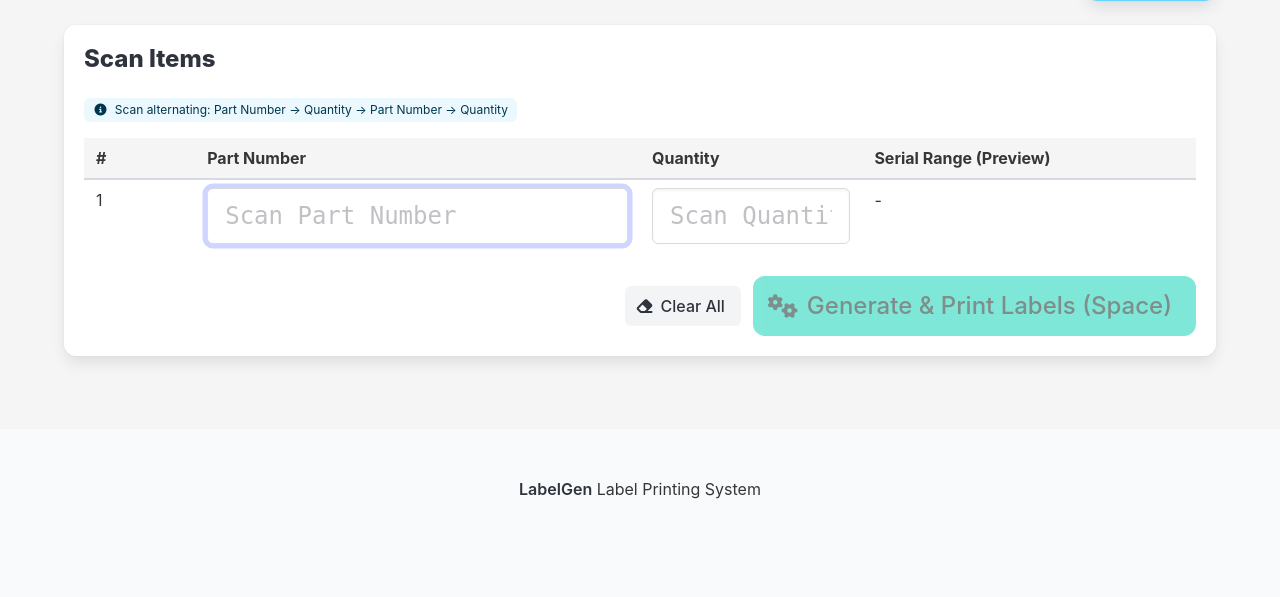
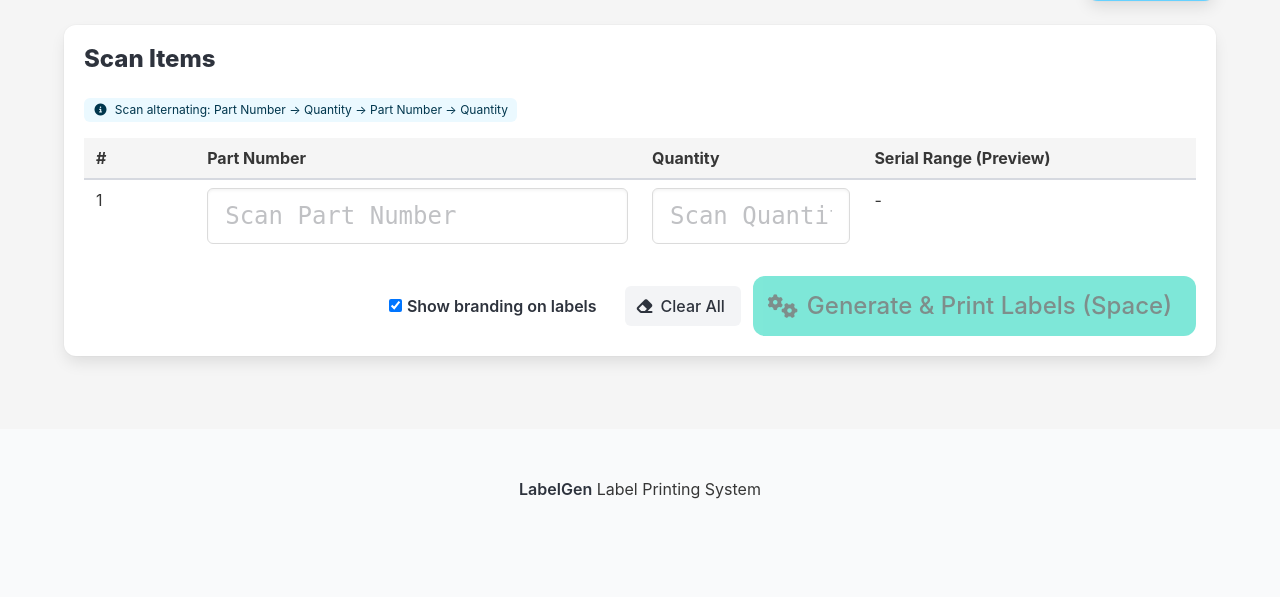
Before and after one commit to malbert911/LabelGen, a Django app: page /generate/ in a window 1280 px wide. Shown: the part 203-800 px from the top of the page. Run offline with Django 5.2, Linux system fonts and the light colour scheme; data comes from the database, SQL or seed files in the repository.

Commit message:
Add toggle for branding

```diff
--- a/backend/inventory/models.py
+++ b/backend/inventory/models.py
@@ -101,23 +101,44 @@ class Config(models.Model):
     # ZPL Label Templates
     serial_label_zpl = models.TextField(
         default="""^XA
-^FO140,30^A0N,25,25^FDNe pas enlever (Garantie)^FS
-^FO140,60^A0N,25,25^FDDo not remove (Warranty)^FS
-^FO250,120^BY2^BCN,70,Y,N,N^FD{{serial}}^FS
-^FO310,210^A0N,30,30^FDSN.# {{serial}}^FS
+^MTT
+^PW406
+^LL176
+^LH0,20
+^FO12,10^A0,18^FDNe pas enlever (Garantie)/Do not remove (Warranty)^FS
+{{branding_zone_start}}
+^FO12,30^A0,25^FDdcalltech.com^FS
+{{branding_zone_end}}
+^FO170,30^A0N,25,30^FD{{part}}^FS
+^FO20,60^BY4^BCN,60,N,N,N,A^FD{{serial}}^FS
+^FO90,130^A0N,20,30^FDSER.#: {{serial}}^FS
 ^XZ""",
         verbose_name="Serial Label ZPL Template",
-        help_text="ZPL template for inventory serial number labels. Use {{serial}} for serial number."
+        help_text="ZPL template for inventory serial number labels. Use {{serial}} for serial number, {{branding_zone_start}} and {{branding_zone_end}} for optional branding."
     )
 
     box_label_zpl = models.TextField(
         default="""^XA
-^FO320,30^A0N,35,35^FD{{part}}^FS
-^FO250,80^BY2^BCN,70,Y,N,N^FD{{part}}^FS
-^FO250,170^BY2^BCN,70,Y,N,N^FD{{serial}}^FS
-^FO310,260^A0N,30,30^FDSN.# {{serial}}^FS
-^FO230,320^BY2^BUN,70^FD{{upc_11_digits}}^FS
-^FO260,400^A0N,25,25^FDUPC: {{upc_full}}^FS
+^MTT
+^PW812
+^LL607
+^LH0,0
+^CI28
+
+^FO20,190^A0N,30,30^FDNuméro de pièce:^FS
+^FO20,220^A0N,30,20^FDPart Number:^FS
+^FO20,255^A0N,45,45^FD{{part}}^FS
+^FO310,220^BY3^BCN,70,Y,N,N^FD{{part}}^FS
+
+^FO20,330^A0N,30,30^FDNuméro de série:^FS
+^FO20,360^A0N,30,20^FDSerial Number:^FS
+^FO20,395^A0N,45,45^FD{{serial}}^FS
+^FO310,360^BY3^BCN,70,Y,N,N^FD{{serial}}^FS
+
+{{upc_zone_start}}
+^FO50,460^BY3^BUN,80,Y,N,Y^FD{{upc_11_digits}}^FS
+{{upc_zone_end}}
+
 ^XZ""",
         verbose_name="Box Label ZPL Template",
         help_text="ZPL template for shipping box labels. Use {{part}}, {{serial}}, {{upc_full}}, {{upc_11_digits}} as placeholders."
--- a/backend/inventory/templates/inventory/admin_upc.html
+++ b/backend/inventory/templates/inventory/admin_upc.html
@@ -180,6 +180,11 @@
                 (e.g., 012345678905)</li>
             <li><code>{% templatetag openvariable %}upc_11_digits{% templatetag closevariable %}</code> - First 11
                 digits of UPC for barcode (e.g., 01234567890)</li>
+            <li><code>{% templatetag openvariable %}upc_zone_start{% templatetag closevariable %}</code> /
+                <code>{% templatetag openvariable %}upc_zone_end{% templatetag closevariable %}</code> - Only prints the UPC information if part has a UPC assigned.</li>
+            <li><code>{% templatetag openvariable %}branding_zone_start{% templatetag closevariable %}</code> /
+                <code>{% templatetag openvariable %}branding_zone_end{% templatetag closevariable %}</code> - Optional
+                branding block (can be toggled when printing)</li>
         </ul>
         <p class="mt-2"><strong>Preview:</strong> Click preview buttons to render labels locally. You can also test ZPL
             at <a href="https://labelary.com/viewer.html" target="_blank">Labelary Viewer</a>.</p>
--- a/backend/inventory/templates/inventory/bulk_generate.html
+++ b/backend/inventory/templates/inventory/bulk_generate.html
@@ -63,7 +63,11 @@
         </tbody>
     </table>
 
-    <div class="buttons is-right mt-4">
+    <div class="buttons is-right mt-4 is-align-items-center">
+        <label class="checkbox is-size-6 mr-4">
+            <input type="checkbox" id="showBrandingCheckbox" checked>
+            <strong>Show branding on labels</strong>
+        </label>
         <button class="button is-light" id="clearBtn">
             <span class="icon"><i class="fas fa-eraser"></i></span>
             <span>Clear All</span>
@@ -290,13 +294,16 @@ document.getElementById('generateBtn').addEventListener('click', async function(
             btn.disabled = false;
             btn.innerHTML = BUTTON_DEFAULT_HTML;
             return;
-        }
+        const showBranding = document.getElementById('showBrandingCheckbox') ? document.getElementById('showBrandingCheckbox').checked : true;
 
-        // Store generated serials
-        generatedSerials = [];
         result.data.results.forEach(res => {
             if (res.success && res.serials) {
                 res.serials.forEach(serial => {
+                    generatedSerials.push({
+                        serial_number: serial,
+                        part_number: res.part_number,
+                        upc: serial.upc || '',
+                        show_branding: showBranding {
                     generatedSerials.push({
                         serial_number: serial,
                         part_number: res.part_number,
--- a/backend/inventory/views.py
+++ b/backend/inventory/views.py
@@ -367,6 +367,7 @@ def generate_label_zpl(request):
         serial_number = data.get('serial_number', '')
         part_number = data.get('part_number', '')
         upc = data.get('upc', '')
+        show_branding = data.get('show_branding', True)
 
         config = SerialNumberGenerator.get_config()
 
@@ -404,6 +405,13 @@ def generate_label_zpl(request):
             # If UPC exists, just remove the markers themselves
             zpl_code = zpl_code.replace('{{upc_zone_start}}', '')
             zpl_code = zpl_code.replace('{{upc_zone_end}}', '')
+        # Handle branding zone
+        if not show_branding:
+            zpl_code = re.sub(r'{{branding_zone_start}}.*?{{branding_zone_end}}', '', zpl_code, flags=re.DOTALL)
+        else:
+            zpl_code = zpl_code.replace('{{branding_zone_start}}', '')
+            zpl_code = zpl_code.replace('{{branding_zone_end}}', '')
+
 
         return JsonResponse({
             'success': True,
```
Also changed, not shown: backend/inventory/templates/inventory/reprint.html (+11 -1 lines), backend/inventory/migrations/0008_alter_config_box_label_zpl_and_more.py (added), backend/inventory/migrations/0009_alter_config_serial_label_zpl.py (added).
